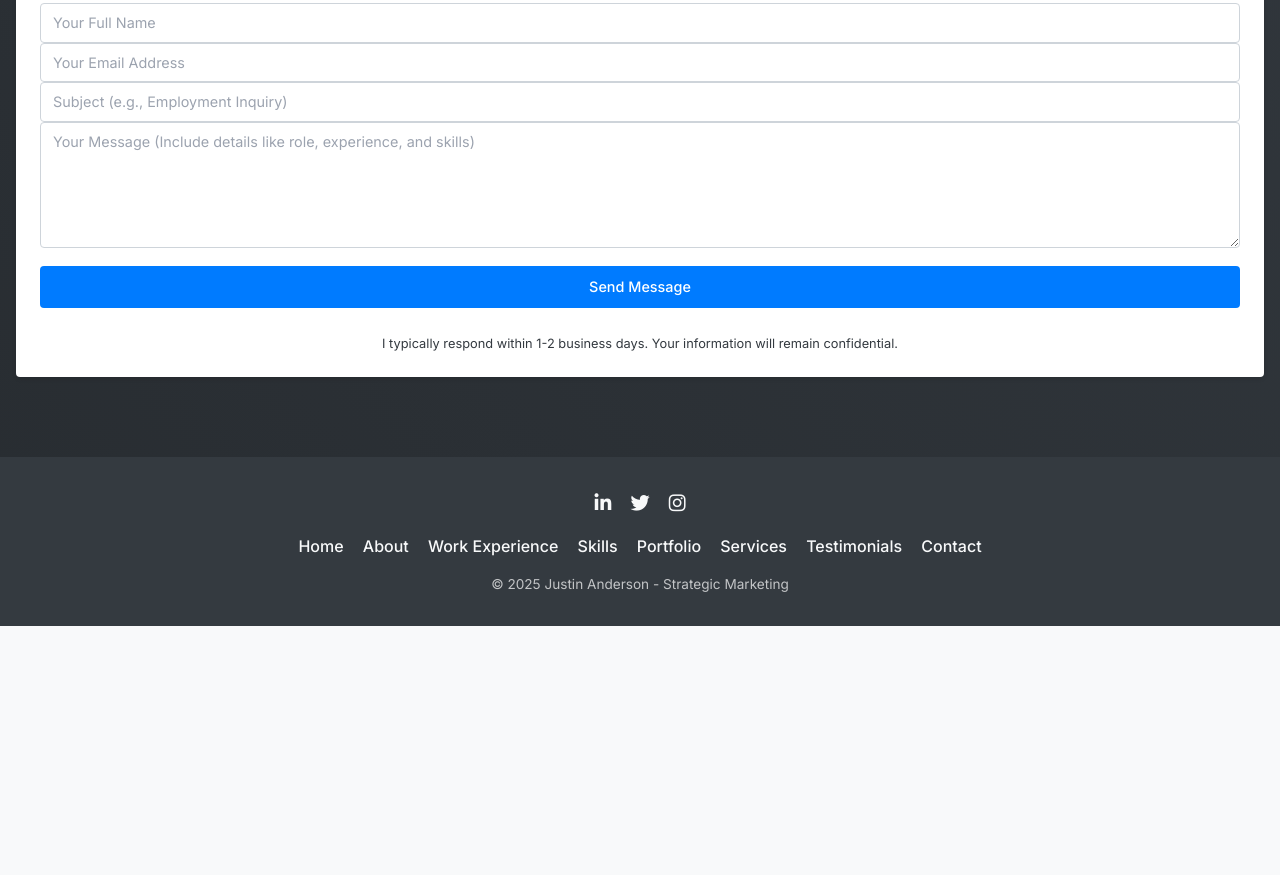
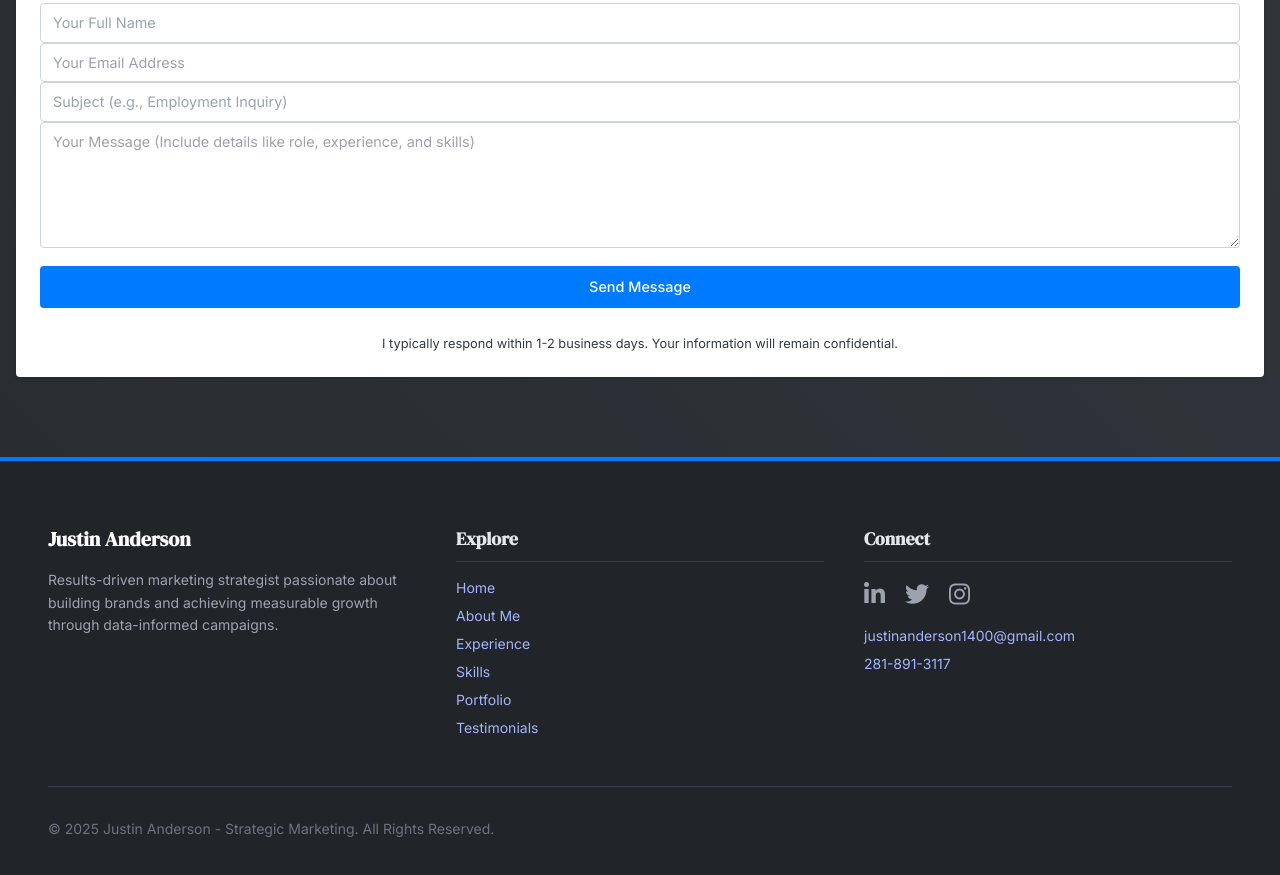
Before and after one commit to justinandersonmkting/github.io, a plain HTML site: page index.html in a window 1280 px wide. Shown: the part 6671-7546 px from the top of the page. Before the commit the page ends 7297 px from the top, so only its background shows below. Drawn offline with nearby package versions, Linux system fonts and the light colour scheme.

Commit message:
Update index.html

```diff
--- a/index.html
+++ b/index.html
@@ -618,25 +618,59 @@
         </section>
     </main>
 
-    <footer class="footer">
-        <div class="container">
-            <div class="social-links">
-                <a href="https://linkedin.com/in/justinandersonmkting" class="social-link" aria-label="LinkedIn" target="_blank"><i class="fab fa-linkedin-in"></i></a>
-                <a href="https://x.com/chichicrewshop" class="social-link" aria-label="Twitter" target="_blank"><i class="fab fa-twitter"></i></a>
-                <a href="https://instagram.com/chichicrewshop" class="social-link" aria-label="Instagram" target="_blank"><i class="fab fa-instagram"></i></a>
+  <footer class="bg-footer-bg text-footer-text py-16 px-4 sm:px-6 lg:px-8 border-t-4 border-accent">
+    <div class="container mx-auto max-w-7xl">
+        <div class="grid grid-cols-1 md:grid-cols-3 gap-10 mb-12">
+
+            <div class="md:col-span-1">
+                <h3 class="footer-brand-heading text-xl font-bold text-white mb-4">Justin Anderson</h3>
+                <p class="text-sm text-gray-400 leading-relaxed">
+                    Results-driven marketing strategist passionate about building brands and achieving measurable growth through data-informed campaigns.
+                </p>
             </div>
-            <div class="footer-links">
-                <a href="#hero">Home</a>
-                <a href="#about">About</a>
-                <a href="#experience">Work Experience</a>
-                <a href="#skills">Skills</a>
-                <a href="#portfolio">Portfolio</a>
-                <a href="#services">Services</a>
-                <a href="#testimonials">Testimonials</a>
-                <a href="#contact">Contact</a>
+
+            <div class="md:col-span-1">
+                <h4 class="footer-column-heading text-lg font-semibold text-gray-200 border-b border-gray-700 pb-2 mb-4">Explore</h4>
+                <ul class="space-y-2 text-sm">
+                    <li><a href="#hero" class="text-footer-link hover:text-footer-link-hover transition duration-300 inline-block hover:-translate-y-0.5">Home</a></li>
+                    <li><a href="#about" class="text-footer-link hover:text-footer-link-hover transition duration-300 inline-block hover:-translate-y-0.5">About Me</a></li>
+                    <li><a href="#experience" class="text-footer-link hover:text-footer-link-hover transition duration-300 inline-block hover:-translate-y-0.5">Experience</a></li>
+                    <li><a href="#skills" class="text-footer-link hover:text-footer-link-hover transition duration-300 inline-block hover:-translate-y-0.5">Skills</a></li>
+                    <li><a href="#portfolio" class="text-footer-link hover:text-footer-link-hover transition duration-300 inline-block hover:-translate-y-0.5">Portfolio</a></li>
+                    <li><a href="#testimonials" class="text-footer-link hover:text-footer-link-hover transition duration-300 inline-block hover:-translate-y-0.5">Testimonials</a></li>
+                </ul>
             </div>
-            <p class="copyright">© <span id="year">2025</span> Justin Anderson - Strategic Marketing</p> </div>
-    </footer>
+
+            <div class="md:col-span-1">
+                <h4 class="footer-column-heading text-lg font-semibold text-gray-200 border-b border-gray-700 pb-2 mb-4">Connect</h4>
+                <div class="flex space-x-5 mb-4">
+                     <a href="https://linkedin.com/in/justinandersonmkting" target="_blank" aria-label="LinkedIn" class="text-gray-400 hover:text-white transition duration-300 transform hover:scale-110">
+                        <i class="fab fa-linkedin-in text-2xl"></i>
+                    </a>
+                    <a href="https://x.com/chichicrewshop" target="_blank" aria-label="Twitter" class="text-gray-400 hover:text-white transition duration-300 transform hover:scale-110">
+                        <i class="fab fa-twitter text-2xl"></i>
+                    </a>
+                    <a href="https://instagram.com/chichicrewshop" target="_blank" aria-label="Instagram" class="text-gray-400 hover:text-white transition duration-300 transform hover:scale-110">
+                        <i class="fab fa-instagram text-2xl"></i>
+                    </a>
+                </div>
+                <p class="text-sm text-gray-400 mb-2">
+                    <a href="mailto:justinanderson1400@gmail.com" class="text-footer-link hover:text-footer-link-hover transition duration-300 inline-block hover:-translate-y-0.5">justinanderson1400@gmail.com</a>
+                </p>
+                 <p class="text-sm text-gray-400">
+                    <a href="tel:2818913117" class="text-footer-link hover:text-footer-link-hover transition duration-300 inline-block hover:-translate-y-0.5">281-891-3117</a>
+                </p>
+            </div>
+
+        </div>
+
+        <div class="border-t border-gray-700 pt-8 text-left">
+            <p class="text-sm text-gray-500">
+                &copy; <span id="year"></span> Justin Anderson - Strategic Marketing. All Rights Reserved.
+            </p>
+        </div>
+    </div>
+</footer>
 
     <script src="https://cdnjs.cloudflare.com/ajax/libs/gsap/3.12.5/gsap.min.js"></script>
     <script src="https://cdnjs.cloudflare.com/ajax/libs/gsap/3.12.5/ScrollTrigger.min.js"></script>
```
